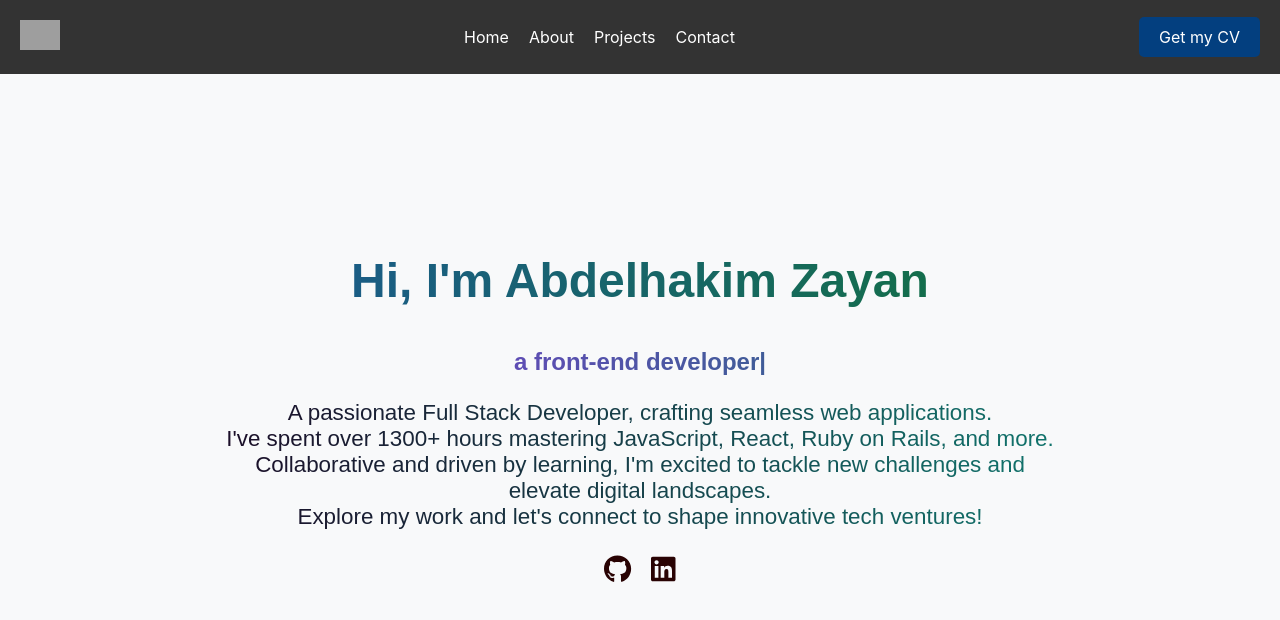
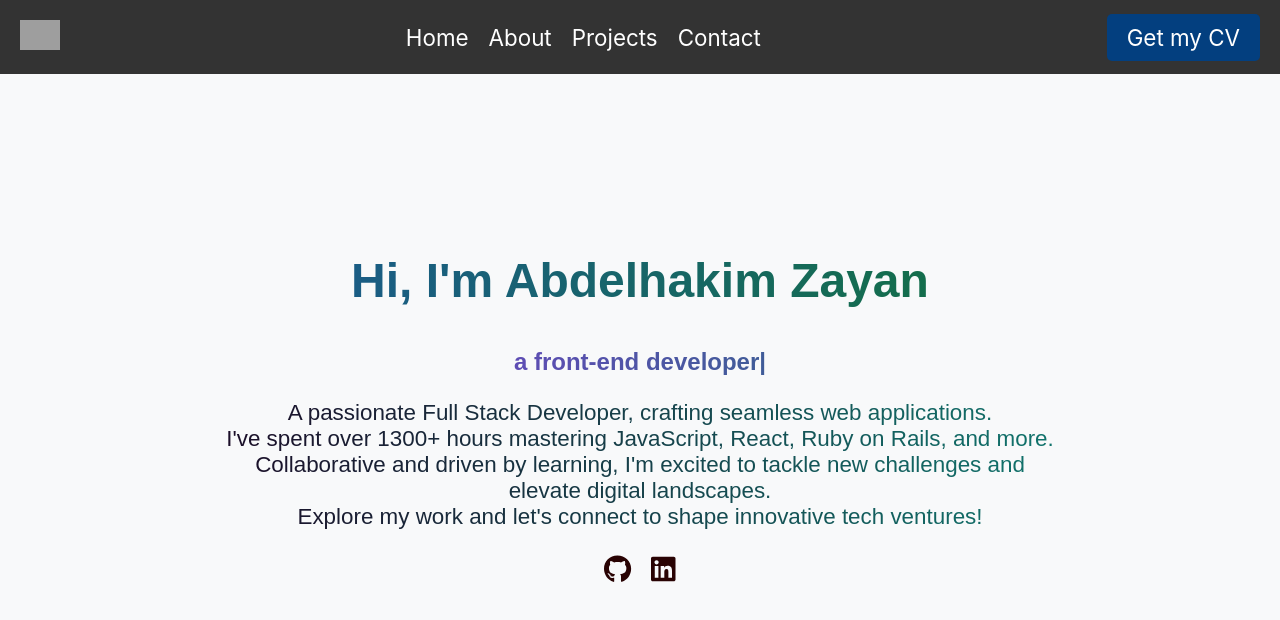
Before and after one commit to abdozayan12/New-Portfolio, a React (Create React App) app: page / in a window 1280 px wide. Shown: the top 620 px of the page. Built offline with nearby package versions, Linux system fonts and the light colour scheme; grey boxes are pictures that could not be loaded.

Commit message:
Update Header.css

```diff
--- a/src/components/Header/Header.css
+++ b/src/components/Header/Header.css
@@ -29,6 +29,7 @@
 .menu a {
   color: #fff;
   text-decoration: none;
+  font-size: 1.4rem;
 }
 
 .CV a {
@@ -37,6 +38,7 @@
   background-color: #033f7f;
   padding: 10px 20px;
   border-radius: 5px;
+  font-size: 1.4rem;
 }
 
 .menu a:hover {
```
